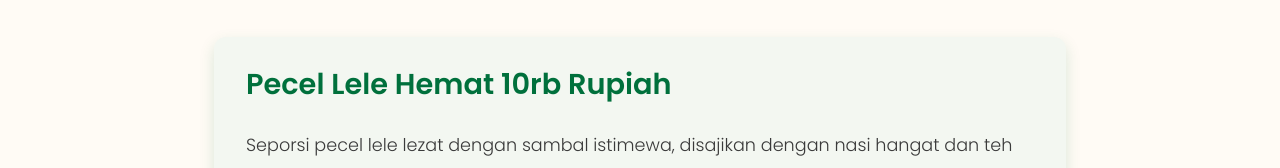
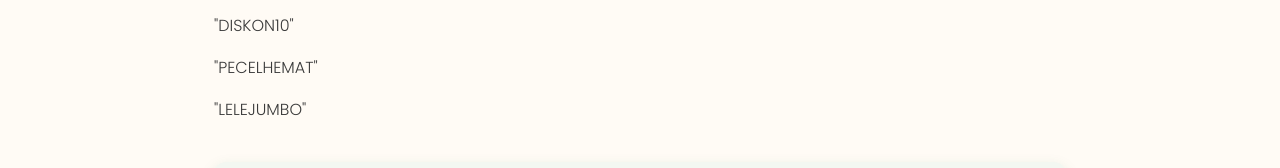
Before and after one commit to cahyonline/adecahyo.github.io, a plain HTML site: page index.html in a window 1280 px wide. Shown: the part 352-520 px from the top of the page. Drawn offline with Linux system fonts and the light colour scheme.

Commit message:
Update index.html

```diff
--- a/index.html
+++ b/index.html
@@ -205,9 +205,9 @@
     <h2 style="color: #00703c; font-weight:700; margin-bottom:0.75rem;">Pengenalan dan Sejarah Pecel Lele</h2>
     <p>Pecel Lele adalah hidangan tradisional Indonesia yang populer, terutama di Jawa dan sekitarnya. Lele goreng renyah disajikan dengan sambal pedas dan nasi putih hangat, menjadikannya favorit di banyak kalangan sejak lama.  kami menghadirkan berbagai pilihan Pecel Lele dengan cita rasa khas, disajikan lengkap dengan es teh segar.</p>
     <p>Voucher yang tersedia</p>
-    <p "DISKON10"</p>
-    <p "PECELHEMAT"</p>
-    <p "LELEJUMBO"</p>
+    <p> "DISKON10"</p>
+    <p> "PECELHEMAT"</p>
+    <p> "LELEJUMBO"</p>
   </section>
 
   <section class="menu-item" id="hemat-10rb" tabindex="0" aria-labelledby="menu1-title">
```
